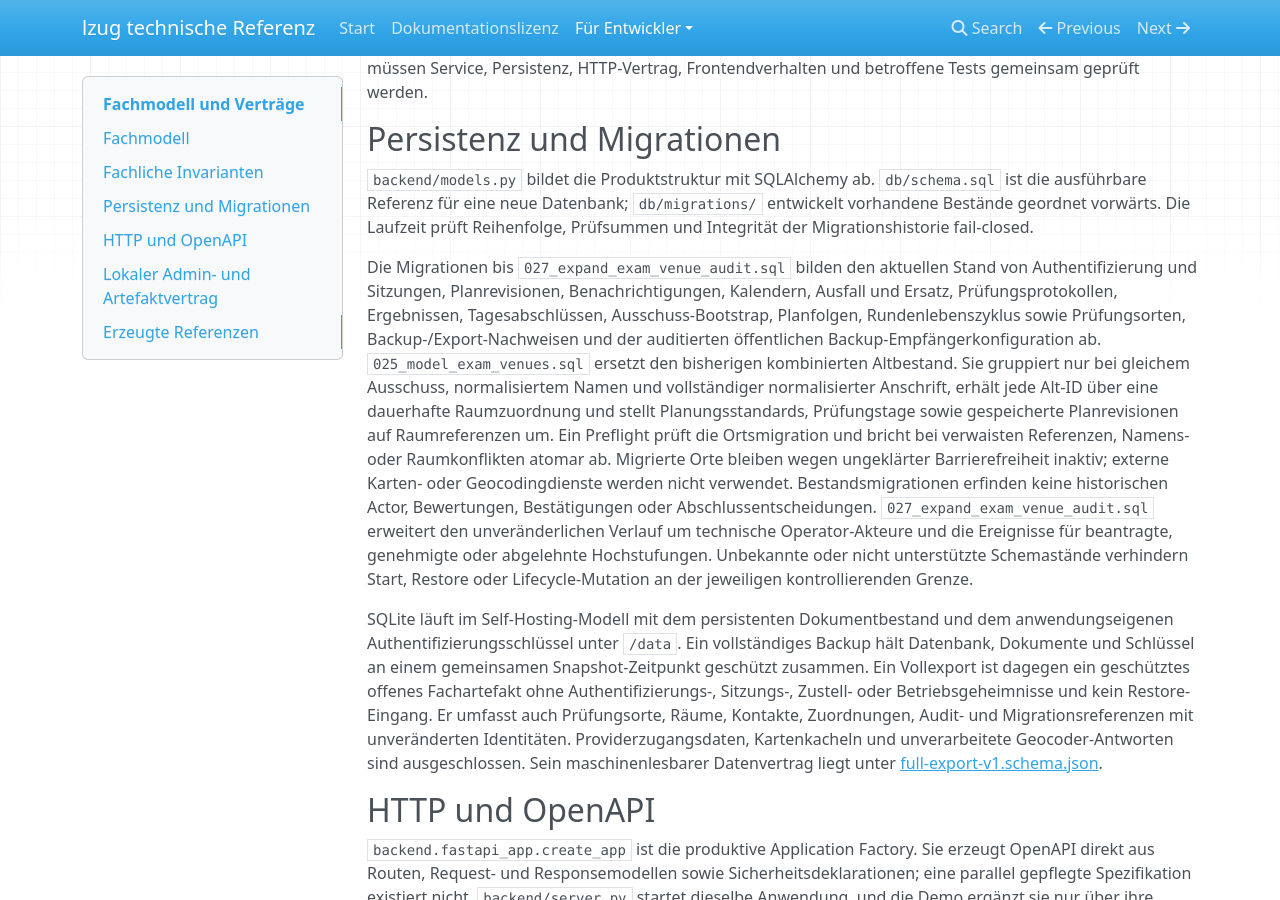
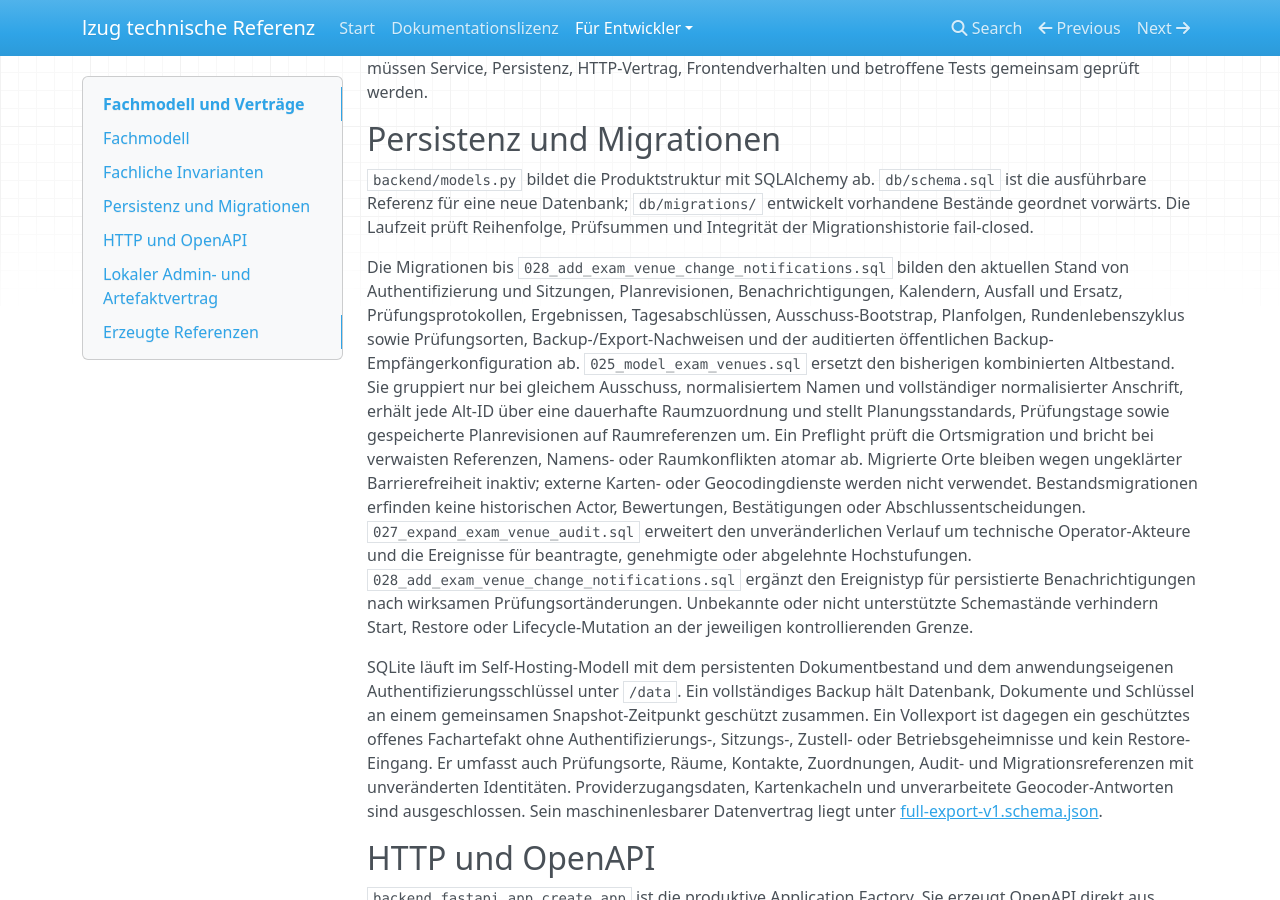
Before and after one commit to lxndrp/lzug, an MkDocs documentation site: the page built from docs/developers/data-and-contracts.md, in a window 1280 px wide and 900 px high, scrolled down 2329 px. Built offline with MkDocs 1.6.1, drawn with Linux system fonts in a browser that asks for light colours; nearby versions of some CDN libraries.

Commit message:
Update migration smoke for schema 028

```diff
--- a/docs/developers/data-and-contracts.md
+++ b/docs/developers/data-and-contracts.md
@@ -143,7 +143,7 @@ Frontendverhalten und betroffene Tests gemeinsam geprüft werden.
 Die Laufzeit prüft Reihenfolge, Prüfsummen und Integrität der
 Migrationshistorie fail-closed.
 
-Die Migrationen bis `027_expand_exam_venue_audit.sql` bilden den aktuellen
+Die Migrationen bis `028_add_exam_venue_change_notifications.sql` bilden den aktuellen
 Stand von Authentifizierung und Sitzungen, Planrevisionen, Benachrichtigungen,
 Kalendern, Ausfall und Ersatz, Prüfungsprotokollen, Ergebnissen,
 Tagesabschlüssen, Ausschuss-Bootstrap, Planfolgen, Rundenlebenszyklus sowie
@@ -163,6 +163,8 @@ Bestätigungen oder Abschlussentscheidungen.
 `027_expand_exam_venue_audit.sql` erweitert den unveränderlichen Verlauf um
 technische Operator-Akteure und die Ereignisse für beantragte, genehmigte oder
 abgelehnte Hochstufungen.
+`028_add_exam_venue_change_notifications.sql` ergänzt den Ereignistyp für
+persistierte Benachrichtigungen nach wirksamen Prüfungsortänderungen.
 Unbekannte oder nicht unterstützte Schemastände verhindern Start, Restore oder
 Lifecycle-Mutation an der jeweiligen kontrollierenden Grenze.
 
```
Also changed, not shown: 1 other file.
